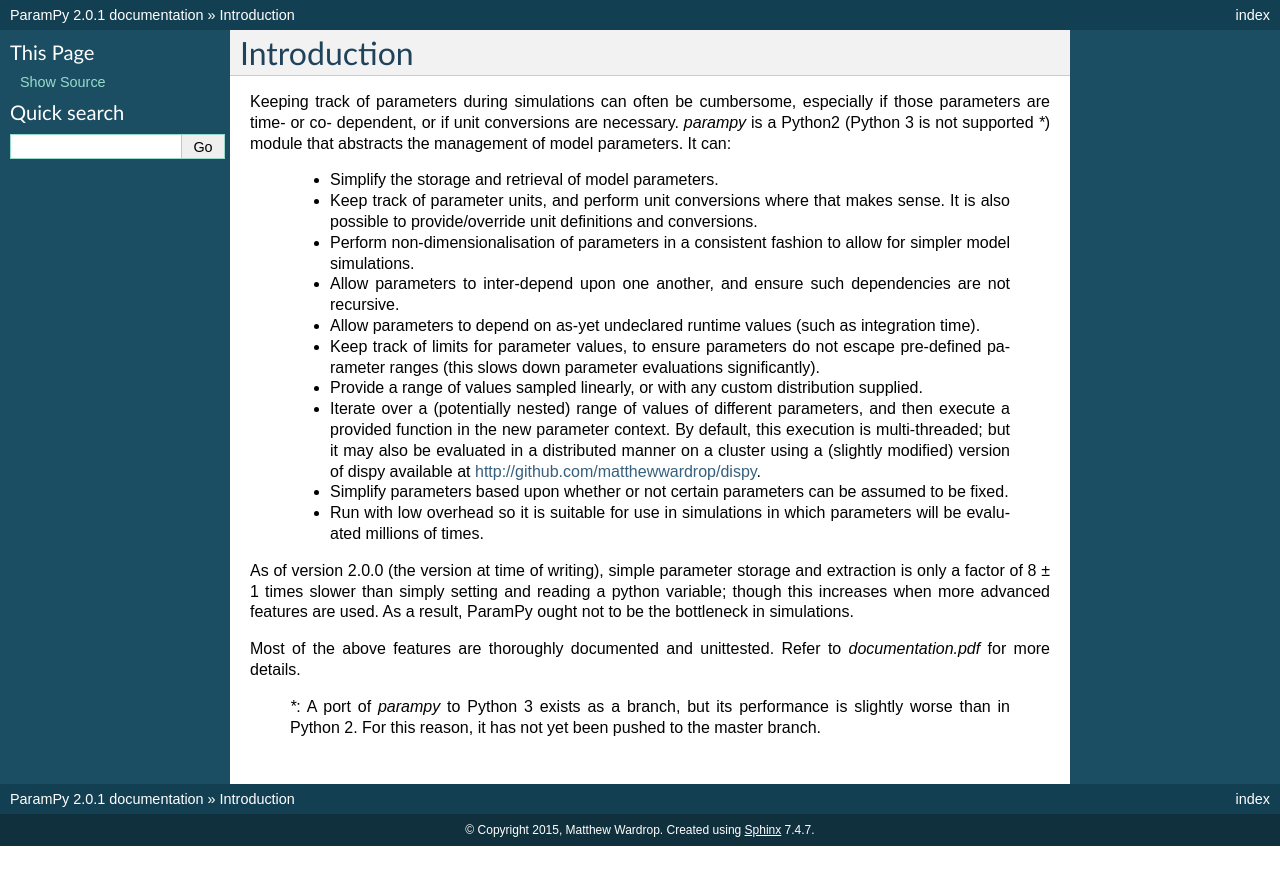
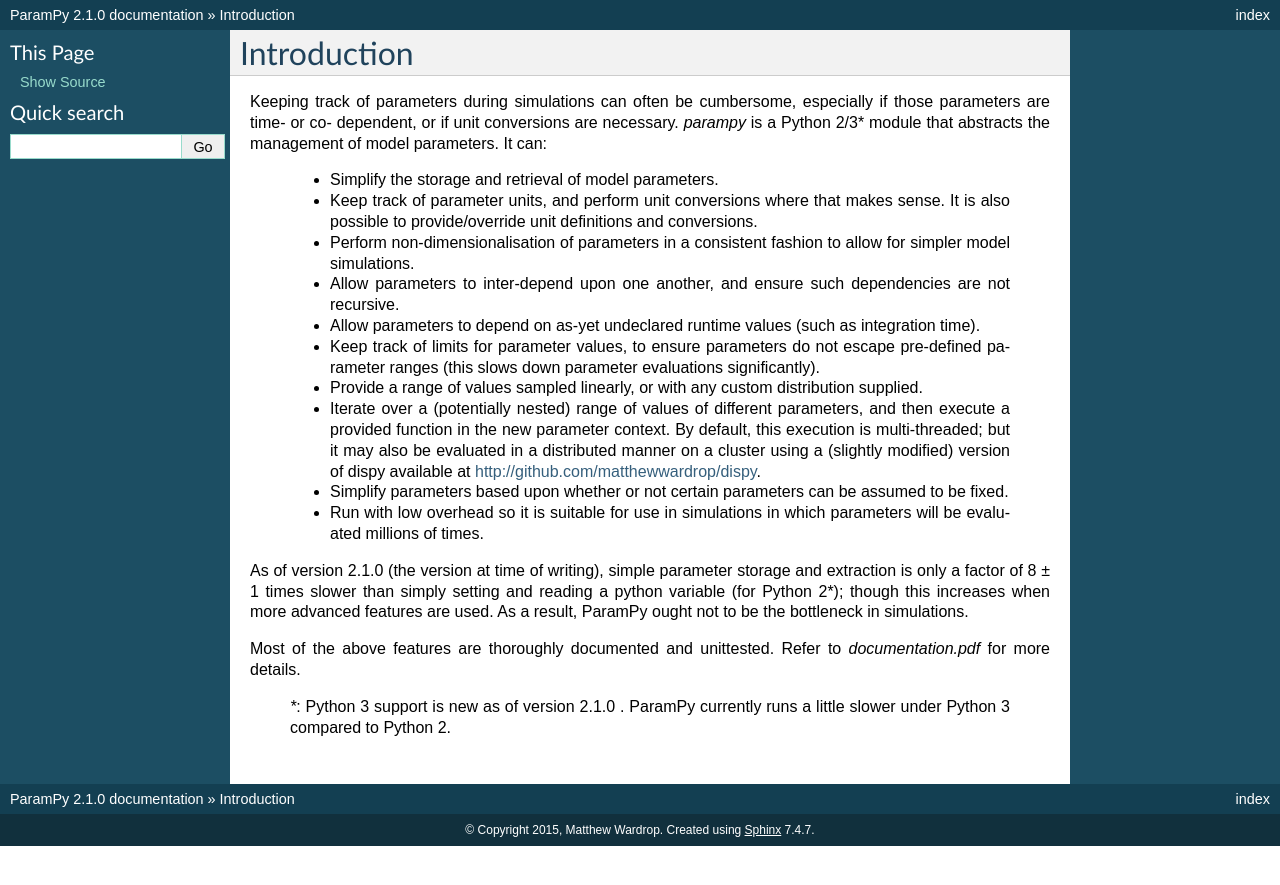
Before and after one commit to matthewwardrop/python-parampy, a Sphinx documentation site: the page built from docs/introduction.rst, in a window 1280 px wide. Shown: the top 885 px of the page. Built offline with Sphinx 7.4.7, drawn with Linux system fonts in a browser that asks for light colours.

Commit message:
Update version details for the 2.1.0 release, which comes with Python 3 support.

```diff
--- a/docs/introduction.rst
+++ b/docs/introduction.rst
@@ -3,7 +3,7 @@
 
 Keeping track of parameters during simulations can often be cumbersome,
 especially if those parameters are time- or co- dependent, or if unit
-conversions are necessary. `parampy` is a Python2 (Python 3 is not supported `*`) module
+conversions are necessary. `parampy` is a Python 2/3* module
 that abstracts the management of model parameters. It can:
 
  - Simplify the storage and retrieval of model parameters.
@@ -17,8 +17,8 @@
  - Simplify parameters based upon whether or not certain parameters can be assumed to be fixed.
  - Run with low overhead so it is suitable for use in simulations in which parameters will be evaluated millions of times.
 
-As of version 2.0.0 (the version at time of writing), simple parameter storage and extraction is only a factor of 8 ± 1 times slower than simply setting and reading a python variable; though this increases when more advanced features are used. As a result, ParamPy ought not to be the bottleneck in simulations.
+As of version 2.1.0 (the version at time of writing), simple parameter storage and extraction is only a factor of 8 ± 1 times slower than simply setting and reading a python variable (for Python 2*); though this increases when more advanced features are used. As a result, ParamPy ought not to be the bottleneck in simulations.
 
 Most of the above features are thoroughly documented and unittested. Refer to `documentation.pdf` for more details.
 
- `*`: A port of `parampy` to Python 3 exists as a branch, but its performance is slightly worse than in Python 2. For this reason, it has not yet been pushed to the master branch.
+ `*`: Python 3 support is new as of version 2.1.0 . ParamPy currently runs a little slower under Python 3 compared to Python 2.
--- a/parampy/__init__.py
+++ b/parampy/__init__.py
@@ -1,6 +1,6 @@
 __author__ = 'Matthew Wardrop'
-__author_email__ = 'mister dot <surname> at gmail'
-__version__ = '2.0.1'
+__author_email__ = 'mister.wardrop@gmail.com'
+__version__ = '2.1.0'
 
 import pyximport; pyximport.install()
 
--- a/setup.py
+++ b/setup.py
@@ -34,7 +34,7 @@
     ]
 
 setup(name='parampy',
-      version='2.0.1',
+      version='2.1.0',
       description='A parameter manager that keeps track of physical (or numerical) quantities, and the relationships between them.',
       author='Matthew Wardrop',
       author_email='mister.wardrop@gmail.com',
```
Also changed, not shown: README.md (+4 -4 lines), 1 other file.
